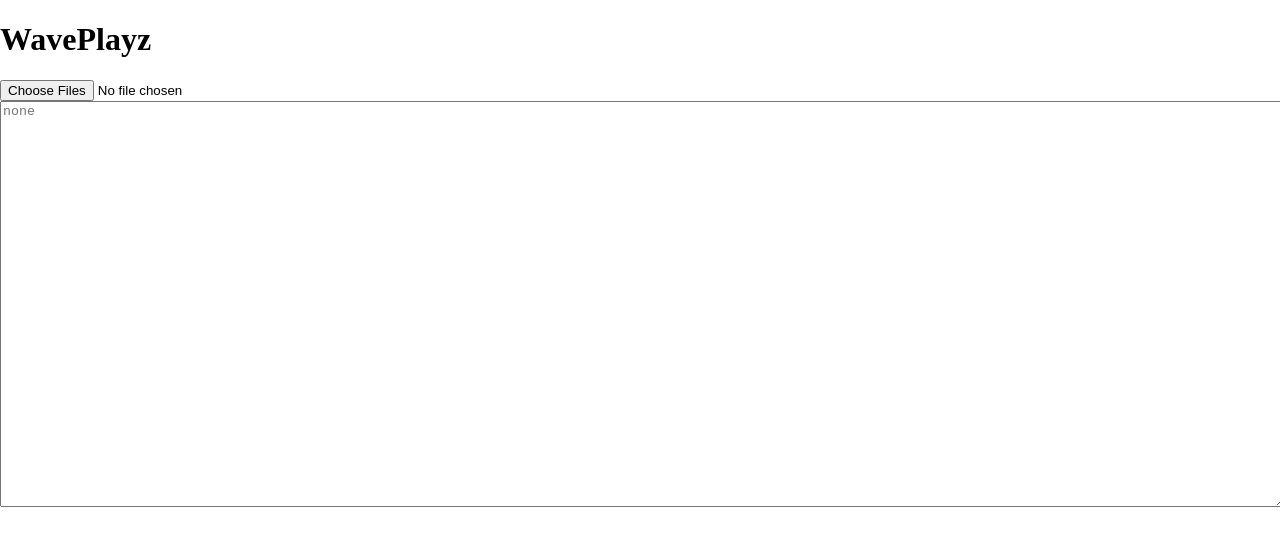
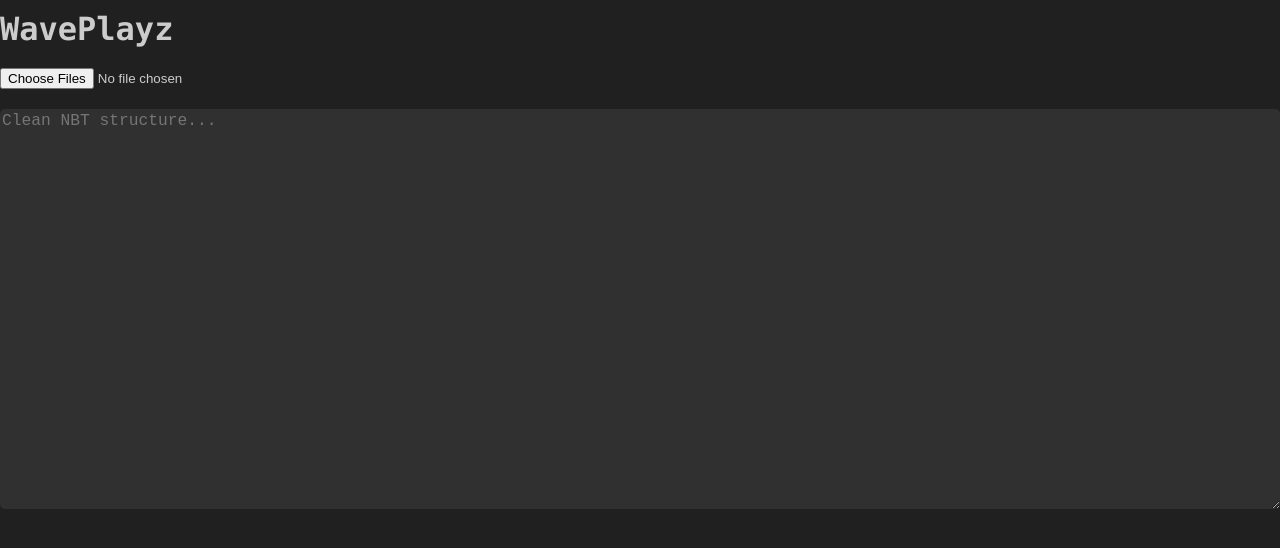
Before and after one commit to WavePlayz/bedrock-structure-view, a plain HTML site: page index.html in a window 1280 px wide. Drawn offline with Linux system fonts and the light colour scheme.

Commit message:
Update index.html

```diff
--- a/index.html
+++ b/index.html
@@ -25,11 +25,26 @@ html, body {
 	height: 100%;
 	margin: 0;
 	padding: 0;
+	background: #202020;
+	color: #ccc;
+	font-family: "Lucida Console", monospace;
+	font-weight: 600px;
+}
+
+* {
+	margin: 10px 0;
+	padding: 10 20px;
 }
 
 textarea {
 	width: 100%;
 	height: 50vh;
+	outline: none;
+	border: none;
+	background: #303030;
+	font-size: 1.25em;
+	border-radius: 5px;
+	box-sizing: border-box;
 }
 
 </style>
@@ -51,7 +66,7 @@ textarea {
 
 <textarea
 	id="result"
-	placeholder="none"
+	placeholder="Clean NBT structure..."
 	>
 </textarea>
 
```
